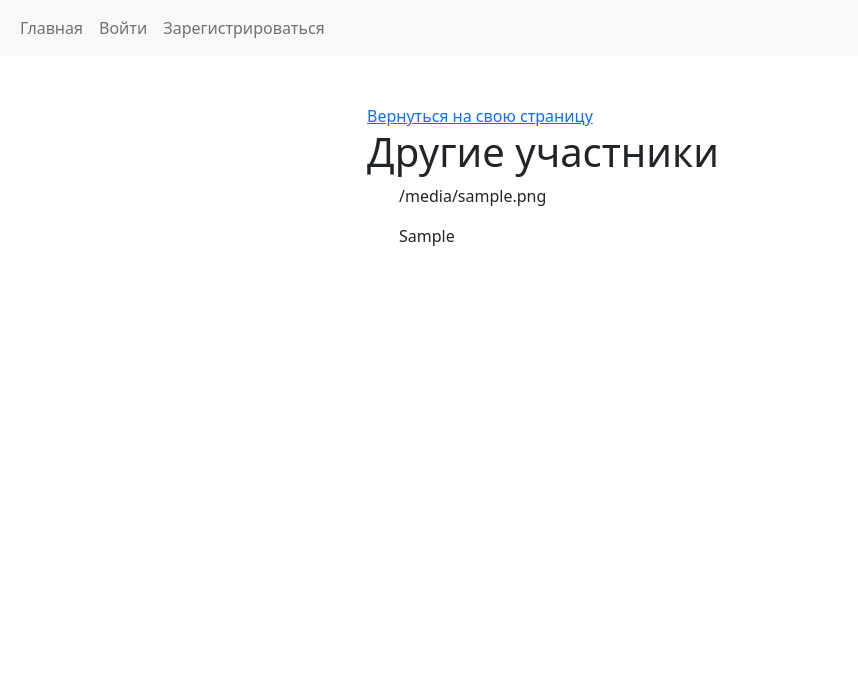
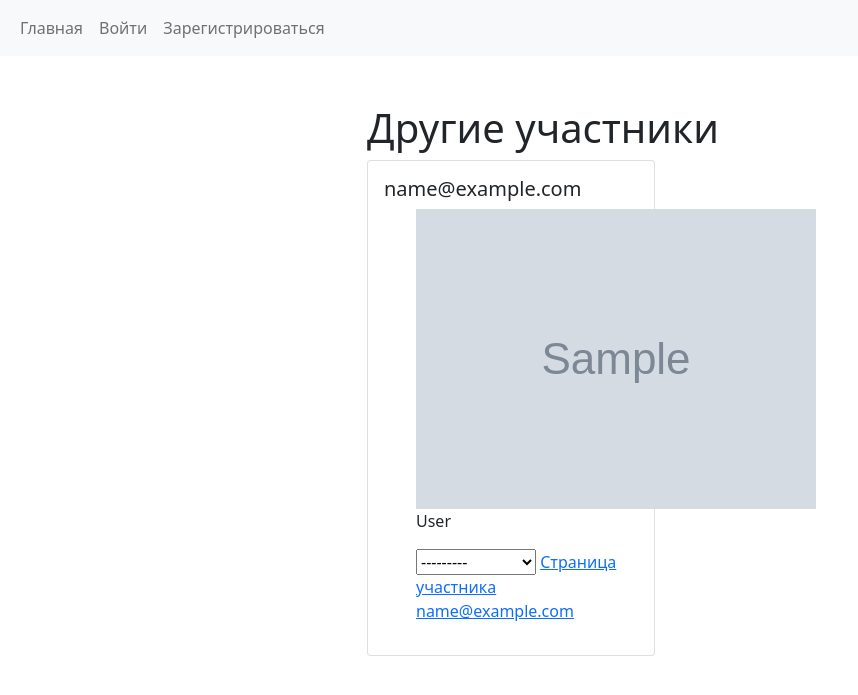
Before and after one commit to sergeysharay1987/dating-site, a Django app: template my_tinder/templates/my_tinder/clients_page.html in a window 1280 px wide. Shown: the top 695 px of the page, without its empty margins (0-858 px from the left). Run offline with Django 3.2, Linux system fonts and the light colour scheme; the template is opened without the code that fills it: most values are stand-ins (such as "Sample title", 1, 10 or a date in 2020); grey boxes marked "Sample" are stand-in pictures; some libraries are stand-ins or nearby versions.

Commit message:
В шаблон my_tinder/templates/my_tinder/clients_page.html добавлена вёрстка

```diff
--- a/my_tinder/templates/my_tinder/clients_page.html
+++ b/my_tinder/templates/my_tinder/clients_page.html
@@ -1,16 +1,52 @@
 {% extends 'my_tinder/base_my_tinder.html' %}
 
-{% block content%}
-<a href = '{% url "client_page" id=request_user_id %}'>Вернуться на свою страницу</a>
+
+<!--<a href = '{% url "client_page" id=request_user_id %}'>Вернуться на свою страницу</a>
 <h1>Другие участники</h1>
  <div class="header">
     <ul>
     {% for client in clients %}
-        <p>{{ client.avatar }}</p>
+
+        <img src="{{ client.avatar.url }}" alt="connect" style="max-height:300px">
         <p>{{ client.first_name }}</p>
 
     {% endfor %}
 
-{% endblock%}
+
     </ul>
-    </div>
+    </div>-->
+
+
+
+
+{% block content%}
+<h1>Другие участники</h1>
+<div class="card" style="width: 18rem;">
+  <!--<img src="..." class="card-img-top" alt="...">-->
+  <div class="card-body">
+    <h5 class="card-title">{{ client.email }}</h5>
+    <ul>
+    {% for client in clients %}
+
+        <img src="{{ client.avatar.url }}" alt="connect" style="max-height:300px">
+        <p>{{ client.last_name }}</p>
+<select name="gender" required="" id="id_gender">
+  <option value="" selected="">---------</option>
+
+  <option value="Мужской">Нравится</option>
+
+  <option value="Женский">Не нравится</option>
+
+</select>
+
+
+
+    <a href="#" >Страница участника {{ client.email }}</a>
+    {% endfor %}
+
+
+    </ul>
+
+  </div>
+</div>
+{% endblock %}
```
